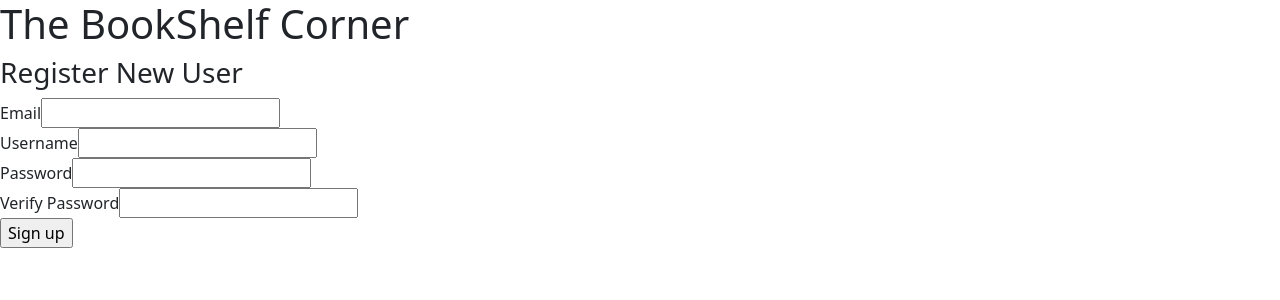
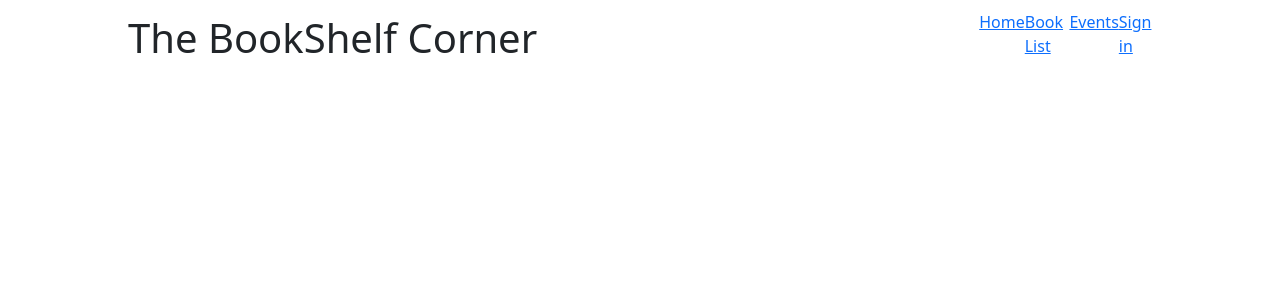
Before and after one commit to asands1769/The-Four-A-s, a React (Create React App) app in the folder bookshelf-corner-react/: page /users/Register in a window 1280 px wide. Shown: the top 300 px of the page. Built offline with nearby package versions, Linux system fonts and the light colour scheme.

Commit message:
Made a nav bar, added basic styling to nav bar, implemented a get request to retrieve username for currently logged in user

```diff
--- a/bookshelf-corner-react/src/App.css
+++ b/bookshelf-corner-react/src/App.css
@@ -47,3 +47,17 @@
     color: red;
     display: flex;
   }
+
+  ul {
+    display: flex;
+    justify-content: space-around;
+    width: 20%;
+    float: left;
+  }
+
+  header {
+  display: flex;
+  justify-content: space-between;
+  align-items: center;
+  padding: 10px 10%;
+  }
--- a/bookshelf-corner-react/src/App.js
+++ b/bookshelf-corner-react/src/App.js
@@ -23,9 +23,9 @@ function App() {
       <Router>
         <Routes>
           <Route exact path='/bookList' element={<BookListComponent/>}></Route>
-          <Route exact path="/users/Login" element={<Login />}></Route>
-          <Route exact path="/users/Register" element={<RegisterUser />}></Route>
-          <Route exact path="/users/Profile" element={<Profile/>}></Route>
+          <Route exact path="/login" element={<Login />}></Route>
+          <Route exact path="/register" element={<RegisterUser />}></Route>
+          <Route exact path="/profile" element={<Profile/>}></Route>
           <Route exact path="/users/Test" element={<Test/>}></Route>
           <Route exact path='/events' element={<Event/>}></Route>
 
--- a/bookshelf-corner-react/src/components/Header.js
+++ b/bookshelf-corner-react/src/components/Header.js
@@ -5,6 +5,13 @@ export default class Header extends Component {
         return (
             <header>
                 <h1>The BookShelf Corner</h1>
+                        <ul>
+                            <a href="/">Home</a>
+                            <a href="/booklist">Book List</a>
+                            <a href="/events">Events</a>
+                            <a href="/login">Sign in</a>
+                            {/* <button value="Log out">Log out</button> */}
+                        </ul>
             </header>
         );
     }
--- a/bookshelf-corner-react/src/users/Login.js
+++ b/bookshelf-corner-react/src/users/Login.js
@@ -11,7 +11,7 @@ export default function Login() {
     const [passwordError, setPasswordError] = useState('');
 
     if (window.sessionStorage.getItem('logged in')) {
-      return <Navigate replace to="/users/profile" />
+      return <Navigate replace to="/profile" />
     }
 
     const onSubmit = (e) => {
@@ -44,8 +44,8 @@ export default function Login() {
               });
             } else {
               sessionStorage.setItem("userId", data.userId);
-              sessionStorage.setItem("logged in", true);
-              return navigate("/users/profile");
+              sessionStorage.setItem("loggedIn", true);
+              return navigate("/profile");
             }
           })
           .catch((err) => err);
@@ -90,6 +90,9 @@ export default function Login() {
                     <input type="submit" name="submit" value="Sign in" />
                   </div>
             </form>
+            <p>
+              Not a member of the BookShelf Corner? Sign up <a href="/users/register">here!</a>
+            </p>
         </div>
       )
 
--- a/bookshelf-corner-react/src/users/Profile.js
+++ b/bookshelf-corner-react/src/users/Profile.js
@@ -1,82 +1,80 @@
-import React, { useState } from 'react';
+import React, { useState, useEffect } from 'react';
 import { Navigate } from "react-router-dom";
 import { useNavigate } from 'react-router-dom';
+
 
 export default function Profile() {
 
     // make logout button with sessionStorage and auto nav away
     let navigate = useNavigate();
 
-    // const username = sessionStorage.getItem("username");
-    getUserInfo = () => {
+    // if (!sessionStorage.getItem('logged in')) {
+    //     return <Navigate replace to="/login" />
+    //   }
 
-        fetch("http://localhost:8080/addBook", {
+    const userId = sessionStorage.getItem("userId");
+
+    useEffect(() => {
+
+        fetch("http://localhost:8080/getUsername/"+userId, {
         method: "GET",
         headers: {
-        Accept: "application/json",
-        "Content-Type": "application/json",
-        },
-        body: JSON.stringify({
-        title: formData.get('title'),
-        author: formData.get('author'),
-        }),
-    })
-        .then((response) => response.json())
-        .then((data) => {
+            "content-type": "text/plain"
+          },
+        })
+          .then((response) => response.text())
+          .then((data) => {
+            sessionStorage.setItem("username",data)
+          })
+          .catch((error) => error);
+      }, []);
 
+    const username = sessionStorage.getItem("username");
 
-        })
-        .catch((err) => err);
-    }
+    // const onSubmitAddBook = (e) => {
+    // e.preventDefault();
 
-    if (!window.sessionStorage.getItem('logged in')) {
-        return <Navigate replace to="/users/login" />
-      }
+    // const formData = new FormData(e.target);
 
-    const onSubmit = (e) => {
-    e.preventDefault();
+    // fetch("http://localhost:8080/addBook", {
+    //     method: "POST",
+    //     headers: {
+    //     Accept: "application/json",
+    //     "Content-Type": "application/json",
+    //     },
+    //     body: JSON.stringify({
+    //     title: formData.get('title'),
+    //     author: formData.get('author'),
+    //     }),
+    // })
+    //     .then((response) => response.json())
+    //     .then((data) => {
+    //     if(data.fieldErrors) {
+    //         data.fieldErrors.forEach(fieldError => {
+    //         if(fieldError.field === 'email'){
+    //             setEmailError(fieldError.message);
+    //         }
+    //         if(fieldError.field === 'username'){
+    //             setUsernameError(fieldError.message);
+    //             }
+    //         if(fieldError.field === 'password'){
+    //             setPasswordError(fieldError.message);
+    //         }
+    //         });
+    //     } else {
 
-    const formData = new FormData(e.target);
-
-    fetch("http://localhost:8080/addBook", {
-        method: "POST",
-        headers: {
-        Accept: "application/json",
-        "Content-Type": "application/json",
-        },
-        body: JSON.stringify({
-        title: formData.get('title'),
-        author: formData.get('author'),
-        }),
-    })
-        .then((response) => response.json())
-        .then((data) => {
-        // if(data.fieldErrors) {
-        //     data.fieldErrors.forEach(fieldError => {
-        //     if(fieldError.field === 'email'){
-        //         setEmailError(fieldError.message);
-        //     }
-        //     if(fieldError.field === 'username'){
-        //         setUsernameError(fieldError.message);
-        //         }
-        //     if(fieldError.field === 'password'){
-        //         setPasswordError(fieldError.message);
-        //     }
-        //     });
-        // } else {
-
-            alert("You have succesfully added a book to share.");
-            return navigate(0);
-        // }
-        })
-        .catch((err) => err);
-    }
+    //         alert("You have succesfully added a book to share.");
+    //         return navigate(0);
+    //     }
+    //     })
+    //     .catch((err) => err);
+    // }
     // }
 
     return (
         <div>
-            <h3>Hi, {username} welcome to your Profile</h3>
-              <span>
+            <h3>Hi, {username}, welcome to your profile!</h3>
+              {/* <span>
                   <h5>Add a new book to share</h5>
               </span>
               <form method="POST" autoComplete="off" onSubmit={onSubmit}>
@@ -88,14 +86,14 @@ export default function Profile() {
                   <label htmlFor="author">Author</label>
                   <input type="text" name="author" />
                   </div>
-                  {/* <div>
+                  <div>
                       <label htmlFor="yearPublsihed">Year Published</label>
                       <input type="number" name="yearPublished" />
-                  </div> */}
+                  </div>
                   <div>
                       <input type="submit" name="submit" value="Add Book"/>
                   </div>
-              </form>
+              </form> */}
           </div>
     );
 }
--- a/bookshelf-corner-react/src/users/Register.js
+++ b/bookshelf-corner-react/src/users/Register.js
@@ -11,8 +11,8 @@ export default function RegisterUser() {
     const [usernameError, setUsernameError] = useState('');
     const [verifyPasswordError, setVerifyPasswordError] = useState('');
 
-    if (window.sessionStorage.getItem('logged in')) {
-      return <Navigate replace to="/users/profile" />
+    if (sessionStorage.getItem('logged in')) {
+      return <Navigate replace to="/profile" />
     }
 
     const onSubmit = (e) => {
@@ -52,10 +52,11 @@ export default function RegisterUser() {
                 }
               });
             } else {
-              sessionStorage.setItem("username", formData.get('username'))
+              sessionStorage.setItem("userId", data.userId)
+              // sessionStorage.setItem("username", formData.get('username'))
               sessionStorage.setItem("logged in", true);
               alert("You have succesfully registered.");
-              return navigate("/users/profile");
+              return navigate("/profile");
             }
           })
           .catch((err) => err);
```
Also changed, not shown: 23 other files (tests, documents, lock files or other folders).
